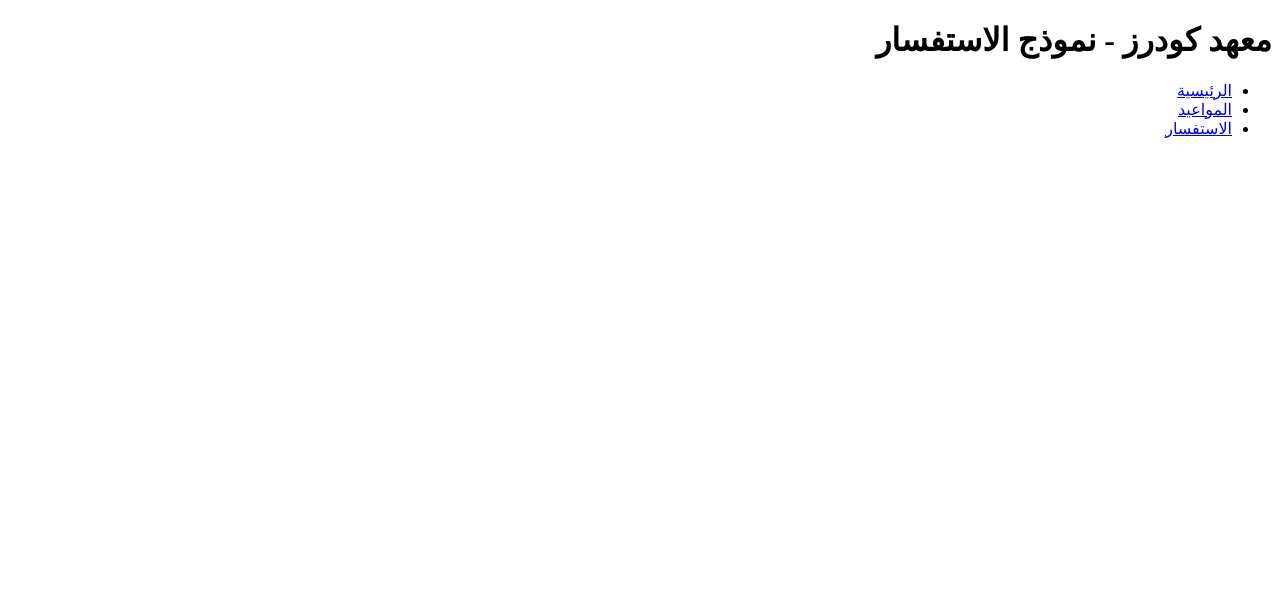
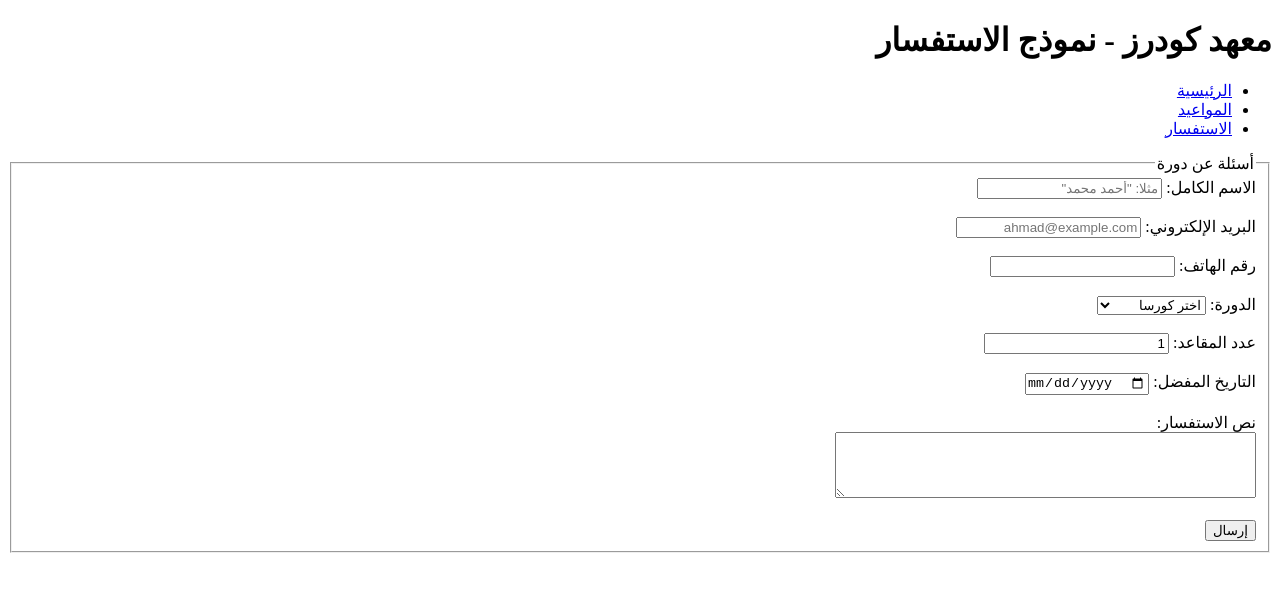
Before and after one commit to lieithibrahim-cpu/coderz-institute, a plain HTML site: page session-5/Pages/enquiry.html in a window 1280 px wide. Drawn offline with Linux system fonts and the light colour scheme.

Commit message:
add form inside enquiry pages

```diff
--- a/session-5/Pages/enquiry.html
+++ b/session-5/Pages/enquiry.html
@@ -16,5 +16,50 @@
             <li><a href="enquiry.html">الاستفسار</a></li>
         </ul>
     </nav>
+    <main>
+        <section>
+            <article>
+                <form>
+                    <fieldset>
+                        <legend>أسئلة عن دورة</legend>
+                        <label for="full-name">الاسم الكامل:</label>
+                        <input type="text" id="full-name" name="full-name" placeholder="مثلا: &quot;أحمد محمد&quot;" autocomplete="name">
+                        <br>
+                        <br>
+                        <label for="email">البريد الإلكتروني:</label>
+                        <input type="email" id="email" name="email" placeholder="ahmad@example.com" autocomplete="email">
+                        <br>
+                        <br>
+                        <label for="mobile">رقم الهاتف:</label>
+                        <input type="tel" id="mobile" name="tel-num" autocomplete="tel">
+                        <br>
+                        <br>
+                        <label for="course">الدورة:</label>
+                        <select id="course" name="course">
+                            <option value="" selected disabled>اختر كورسا</option>
+                            <option value="content">HTML Content</option>
+                            <option value="forms">HTML Forms</option>
+                        </select>
+                        <br>
+                        <br>
+                        <label for="num-seats">عدد المقاعد:</label>
+                        <input type="number" id="num-seats" name="num-seats" min="1" value="1">
+                        <br>
+                        <br>
+                        <label for="date">التاريخ المفضل:</label>
+                        <input type="date" id="date" name="date">
+                        <br>
+                        <br>
+                        <label for="enquiry">نص الاستفسار:</label>
+                        <br>
+                        <textarea id="enquiry" name="enquiry-text" rows="4" cols="50"></textarea>
+                        <br>
+                        <br>
+                        <input type="submit" value="إرسال">
+                    </fieldset>
+                </form>
+            </article>
+        </section>
+    </main>
 </body>
 </html>
```
Also changed, not shown: session-5/answers.txt.
